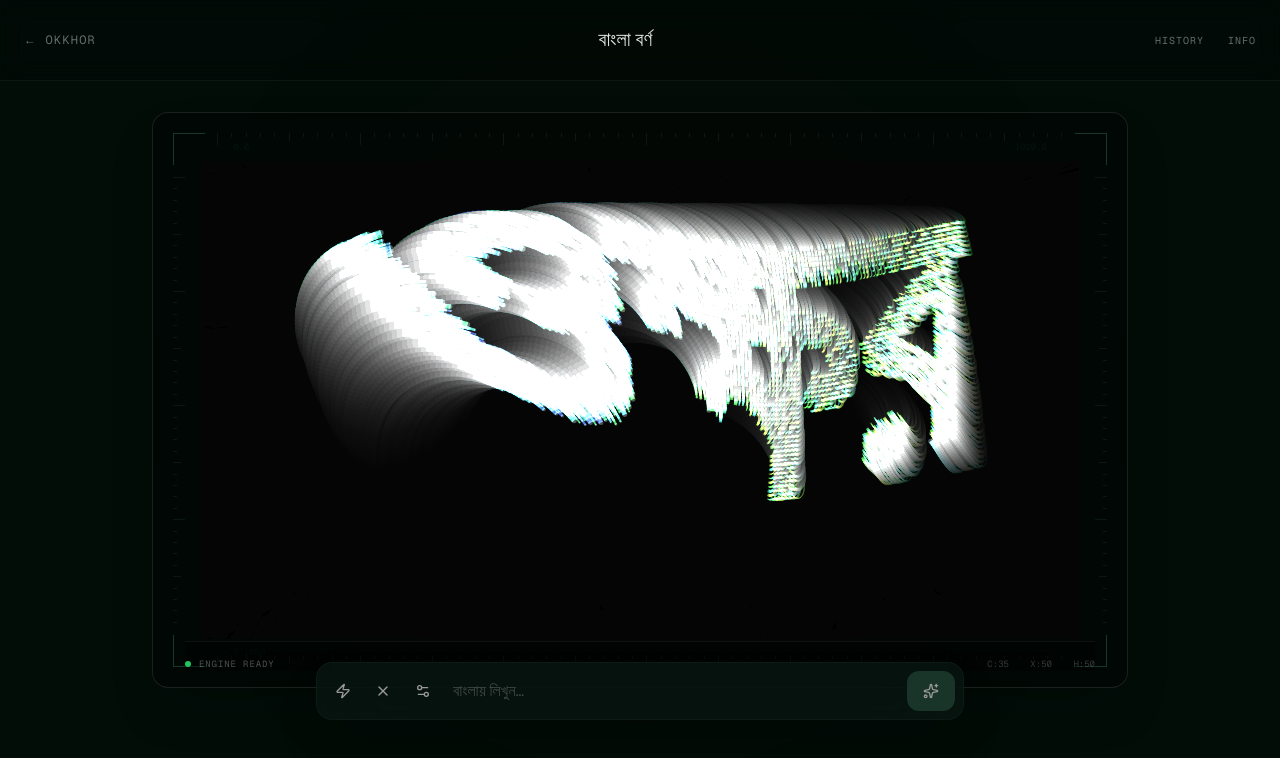
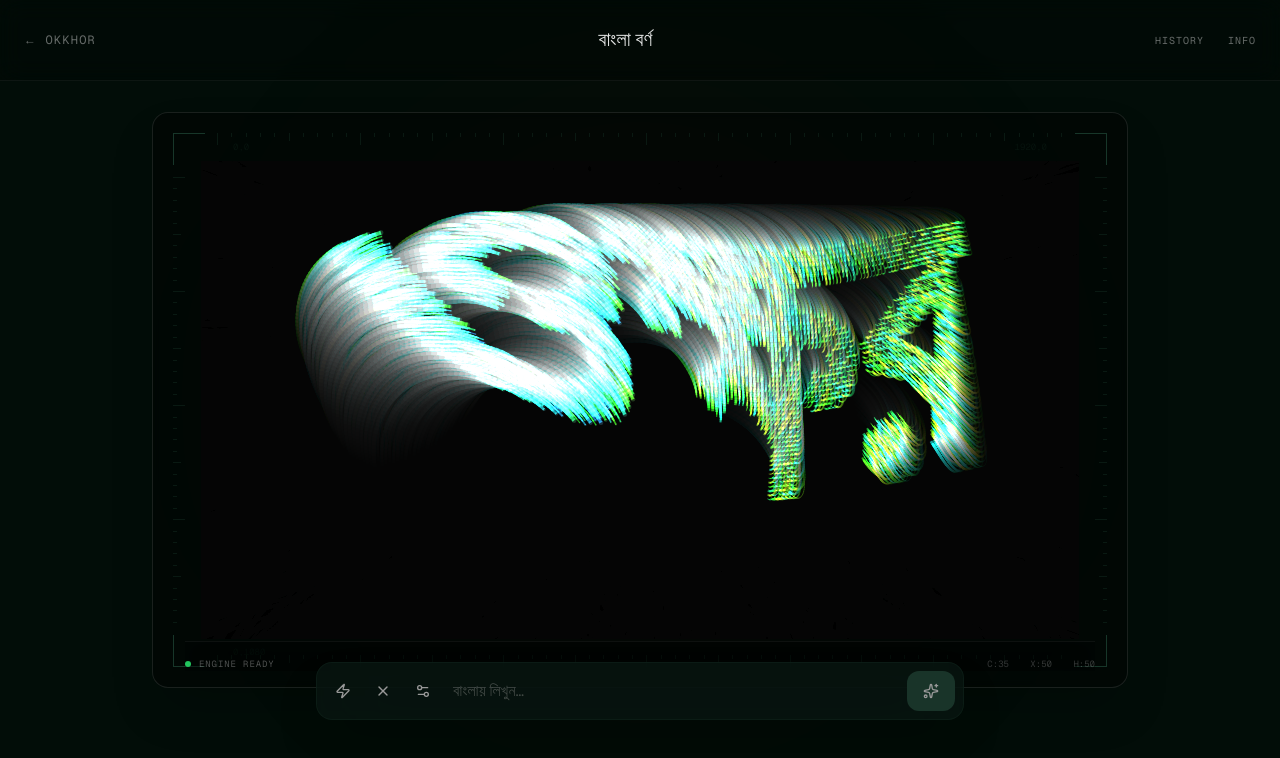
Before and after one commit to Naseeb09/okkhor-2026, a Next.js app: page /create in a window 1280 px wide. Shown: the top 758 px of the page. Built offline with nearby package versions, Linux system fonts and the light colour scheme.

Commit message:
improved canvas design partciles color

```diff
--- a/components/hero-canvas.tsx
+++ b/components/hero-canvas.tsx
@@ -169,7 +169,7 @@ export function HeroCanvas({ text, chaos, complexity, colorMode }: HeroCanvasPro
       }
 
       ctx.globalCompositeOperation = "source-over";
-      ctx.fillStyle = `rgba(2, 8, 6, ${1 - dna.lifespan})`;
+      ctx.fillStyle = `rgba(1, 4, 3, ${1 - dna.lifespan})`;
       ctx.fillRect(0, 0, physW, physH);
       ctx.save();
       ctx.globalCompositeOperation = "lighter";
@@ -219,21 +219,28 @@ export function HeroCanvas({ text, chaos, complexity, colorMode }: HeroCanvasPro
         if (p.y < -50) p.y = lh + 50; else if (p.y > lh + 50) p.y = -50;
 
         const speed = Math.sqrt(p.vx * p.vx + p.vy * p.vy);
-        let alpha = Math.min(0.85, 0.15 + speed * 0.4);
+
+        // PREMIUM COLOR LOGIC
+        // Clamp saturation and lightness to prevent the white-out bug
+        const h = (colorMode + p.hue + speed * 10) % 360;
+        const s = 70 + Math.min(30, speed * 5); // Richer saturation
+        const l = 45 + Math.min(15, speed * 2); // Cap lightness at 60%
+
+        let alpha = Math.min(0.7, 0.1 + speed * 0.4);
         if (phase === "DISSOLVING") alpha *= (1 - (elapsed / 4000));
 
-        const h = (colorMode + p.hue + speed * 15) % 360;
         ctx.beginPath();
-        ctx.strokeStyle = `hsla(${h}, 85%, 65%, ${alpha})`;
-        ctx.lineWidth = p.size * (1 + speed * 0.3);
+        ctx.strokeStyle = `hsla(${h}, ${s}%, ${l}%, ${alpha})`;
+        ctx.lineWidth = p.size * (0.8 + speed * 0.2);
         ctx.moveTo(p.x, p.y);
-        ctx.lineTo(p.x - p.vx * 3, p.y - p.vy * 3);
+        ctx.lineTo(p.x - p.vx * 2.5, p.y - p.vy * 2.5);
         ctx.stroke();
 
-        if (speed > 2.5) {
+        // Secondary glow core (No white-out center)
+        if (speed > 3.0) {
           ctx.beginPath();
-          ctx.arc(p.x, p.y, p.size * 1.2, 0, Math.PI * 2);
-          ctx.fillStyle = `hsla(${h}, 100%, 90%, ${alpha * 0.4})`;
+          ctx.arc(p.x, p.y, p.size * 1.1, 0, Math.PI * 2);
+          ctx.fillStyle = `hsla(${h}, 100%, 70%, ${alpha * 0.3})`;
           ctx.fill();
         }
       }
@@ -268,5 +275,5 @@ export function HeroCanvas({ text, chaos, complexity, colorMode }: HeroCanvasPro
     initParticles(c.width, c.height, S.current.dpr);
   }, [text, initParticles]);
 
-  return <canvas ref={canvasRef} style={{ display: "block", background: "#020806" }} />;
+  return <canvas ref={canvasRef} style={{ display: "block", background: "#010403" }} />;
 }
```
